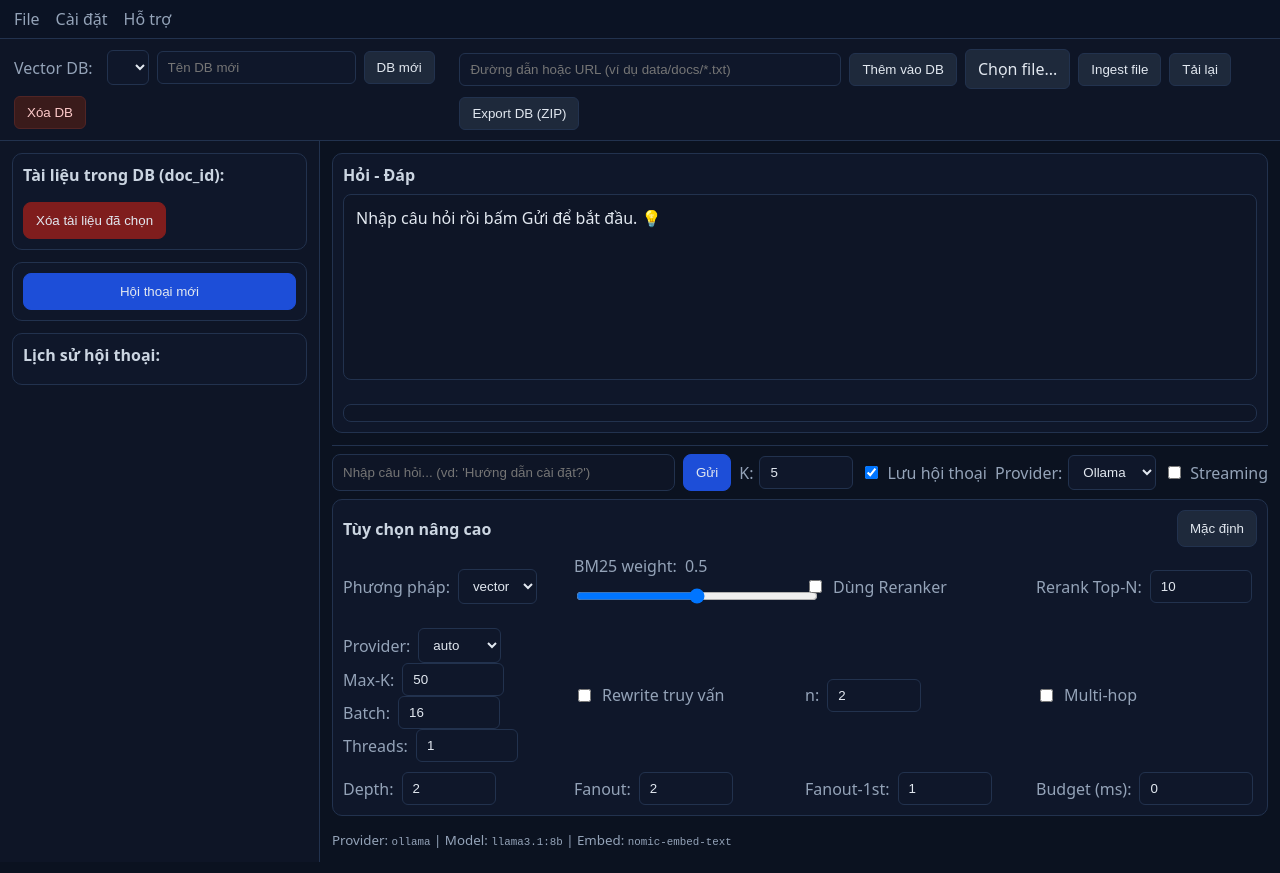
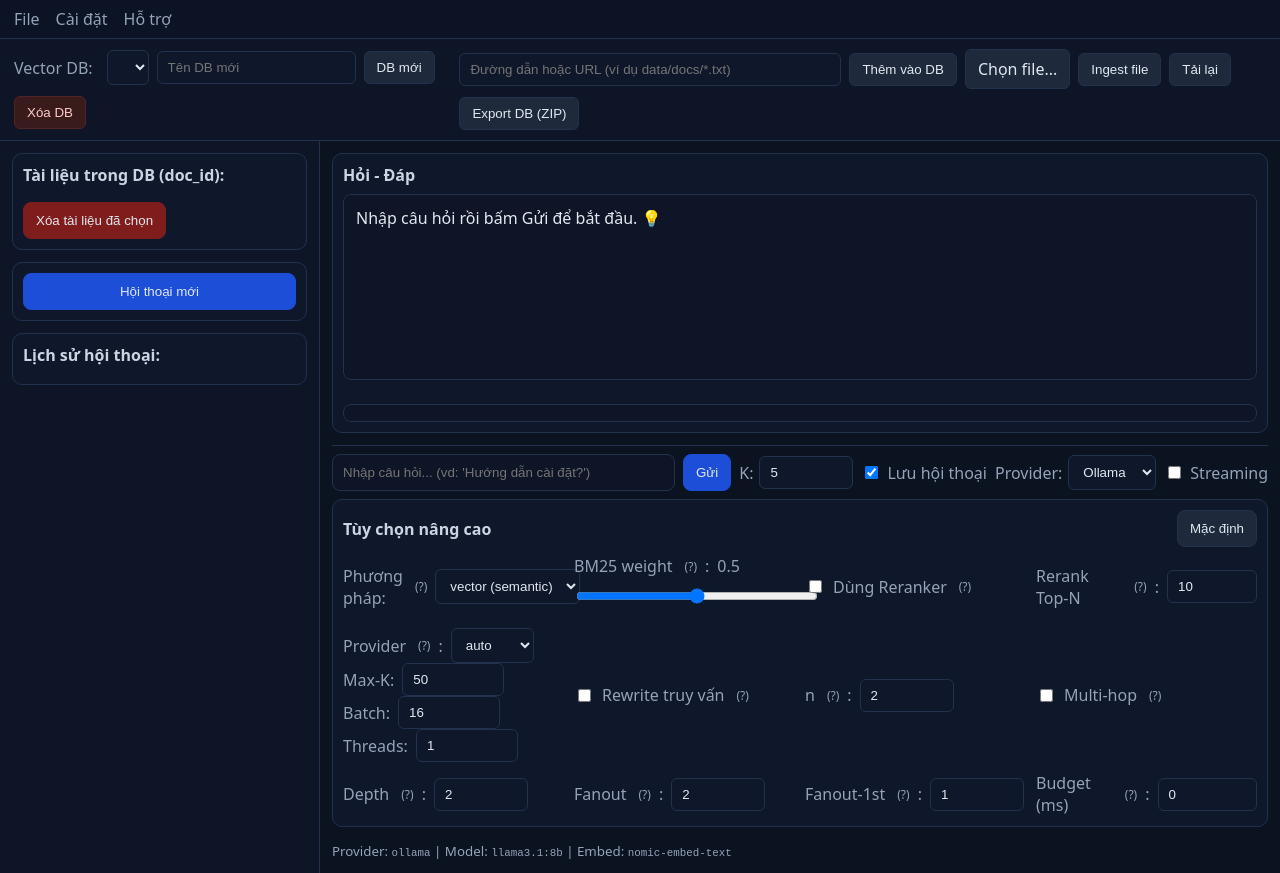
Before and after one commit to tiximax/ollama-rag, a website: page web/index.html in a window 1280 px wide. Drawn offline with Linux system fonts and the light colour scheme; files that its build step writes are made by us from their sources; files whose address does not match are found by name.

Commit message:
feat(ui): tooltips chi tiết cho tuỳ chọn nâng cao (Method, BM25 weight, Reranker Top-N/Provider, Rewrite n, Multi-hop Depth/Fanout/Budget) + icon hint (?)

```diff
--- a/web/index.html
+++ b/web/index.html
@@ -90,32 +90,32 @@
             <div class="panel-title">Tùy chọn nâng cao <button id="btn-adv-reset" class="btn" title="Khôi phục thiết lập nâng cao về mặc định">Mặc định</button></div>
             <div class="adv-grid">
 <label class="opt" title="Phương pháp truy hồi: Vector (embedding), BM25 (từ khóa), Hybrid (kết hợp)">
-                Phương pháp:
+                Phương pháp: <span class="hint" title="vector: ngữ nghĩa | bm25: từ khoá chính xác | hybrid: kết hợp">(?)</span>
                 <select id="method" class="control">
-                  <option value="vector" selected>vector</option>
-                  <option value="bm25">bm25</option>
-                  <option value="hybrid">hybrid</option>
+                  <option value="vector" title="Dựa embedding, hợp câu hỏi ngữ nghĩa" selected>vector (semantic)</option>
+                  <option value="bm25" title="Dựa từ khoá, phù hợp truy vấn chính xác">bm25 (keywords)</option>
+                  <option value="hybrid" title="Kết hợp vector+bm25, cân bằng bằng BM25 weight">hybrid (mix)</option>
                 </select>
               </label>
 <div id="bm25-weight-wrap" title="Trọng số cho BM25 khi chọn hybrid (0..1). 0.5 = cân bằng.">
-                <label class="opt">BM25 weight: <span id="bm25-weight-val">0.5</span></label>
+                <label class="opt">BM25 weight <span class="hint" title="Tăng lên → ưu tiên từ khoá; giảm xuống → ưu tiên ngữ nghĩa">(?)</span>: <span id="bm25-weight-val">0.5</span></label>
                 <input id="bm25-weight" type="range" min="0" max="1" step="0.05" value="0.5" class="control" style="width:220px" />
               </div>
 
 <label class="opt" title="Reranker: sắp xếp lại các ngữ cảnh bằng mô hình ranking">
-                <input id="ck-rerank" type="checkbox" /> Dùng Reranker
+                <input id="ck-rerank" type="checkbox" /> Dùng Reranker <span class="hint" title="Cải thiện chất lượng ngữ cảnh nhưng tốn CPU hơn">(?)</span>
               </label>
 <div id="rerank-topn-wrap" title="Số ngữ cảnh đầu vào cho reranker (Top-N)">
-                <label class="opt">Rerank Top-N:
+                <label class="opt">Rerank Top-N <span class="hint" title="Tăng Top-N → reranker có nhiều ứng viên hơn (nhưng chậm hơn)">(?)</span>:
                   <input id="rerank-topn" type="number" min="1" max="50" value="10" class="control" style="width:80px" />
                 </label>
               </div>
               <div id="rerank-adv" title="Thiết lập nâng cao cho reranker">
-                <label class="opt">Provider:
+<label class="opt">Provider <span class="hint" title="auto: tự chọn | bge: reranker ONNX BGE | embed: dựa độ tương tự embedding">(?)</span>:
                   <select id="rr-provider" class="control">
-                    <option value="auto" selected>auto</option>
-                    <option value="bge">bge</option>
-                    <option value="embed">embed</option>
+                    <option value="auto" title="Tự động chọn phù hợp" selected>auto</option>
+                    <option value="bge" title="Dùng mô hình rerank BGE (ONNX)">bge</option>
+                    <option value="embed" title="Ưu tiên điểm tương tự embedding">embed</option>
                   </select>
                 </label>
                 <label class="opt">Max-K:
@@ -130,34 +130,34 @@
               </div>
 
 <label class="opt" title="Rewrite: sinh biến thể truy vấn, hợp nhất RRF trước khi rerank/sinh trả lời">
-                <input id="ck-rewrite" type="checkbox" /> Rewrite truy vấn
+                <input id="ck-rewrite" type="checkbox" /> Rewrite truy vấn <span class="hint" title="Hữu ích khi câu hỏi ngắn/khó; khuyến nghị n=2-3">(?)</span>
               </label>
 <div id="rewrite-n-wrap" title="Số biến thể truy vấn để sinh (n)">
-                <label class="opt">n:
+                <label class="opt">n <span class="hint" title="2-3: cân bằng chất lượng/hiệu năng">(?)</span>:
                   <input id="rewrite-n" type="number" min="1" max="5" value="2" class="control" style="width:72px" />
                 </label>
               </div>
 
 <label class="opt" title="Multi-hop: phân rã câu hỏi thành nhiều bước truy hồi">
-                <input id="ck-multihop" type="checkbox" /> Multi-hop
+                <input id="ck-multihop" type="checkbox" /> Multi-hop <span class="hint" title="Hữu ích cho câu hỏi phức tạp; có thể chậm hơn">(?)</span>
               </label>
 <div id="multihop-depth-wrap" title="Số bước (Depth)">
-                <label class="opt">Depth:
+                <label class="opt">Depth <span class="hint" title="Tăng Depth để đi sâu hơn; 2 là mặc định hợp lý">(?)</span>:
                   <input id="hop-depth" type="number" min="1" max="5" value="2" class="control" style="width:72px" />
                 </label>
               </div>
 <div id="multihop-fanout-wrap" title="Số nhánh mỗi bước (Fanout)">
-                <label class="opt">Fanout:
+                <label class="opt">Fanout <span class="hint" title="Số nhánh expand mỗi hop; 2 là cân bằng">(?)</span>:
                   <input id="hop-fanout" type="number" min="1" max="5" value="2" class="control" style="width:72px" />
                 </label>
               </div>
 <div id="multihop-fanout1-wrap" title="Fanout riêng cho hop đầu">
-                <label class="opt">Fanout-1st:
+                <label class="opt">Fanout-1st <span class="hint" title="Giới hạn mở rộng ở hop đầu để giảm nhiễu">(?)</span>:
                   <input id="hop-fanout1" type="number" min="1" max="5" value="1" class="control" style="width:72px" />
                 </label>
               </div>
 <div id="multihop-budget-wrap" title="Ngân sách thời gian (ms) cho toàn bộ multi-hop">
-                <label class="opt">Budget (ms):
+                <label class="opt">Budget (ms) <span class="hint" title="Giới hạn thời gian cho toàn bộ multi-hop; 0 = không giới hạn">(?)</span>:
                   <input id="hop-budget" type="number" min="0" max="10000" value="0" class="control" style="width:92px" />
                 </label>
               </div>
--- a/web/styles.css
+++ b/web/styles.css
@@ -49,6 +49,7 @@ body { font-family: system-ui, Arial, sans-serif; margin: 0; background: #0b1220
 .list li .title { flex: 1; overflow: hidden; text-overflow: ellipsis; white-space: nowrap; color: var(--text); }
 .list li.empty { justify-content: center; }
 .muted { color: var(--muted); }
+.hint { color: var(--muted); margin-left: 4px; cursor: help; font-size: 12px; user-select: none; }
 
 /***** Buttons and inputs *****/
 .btn { background: #1e293b; border: 1px solid var(--border); color: var(--text); border-radius: 8px; padding: 10px 12px; cursor: pointer; }
```
Lines whose indentation alone changed are shown as unchanged.
